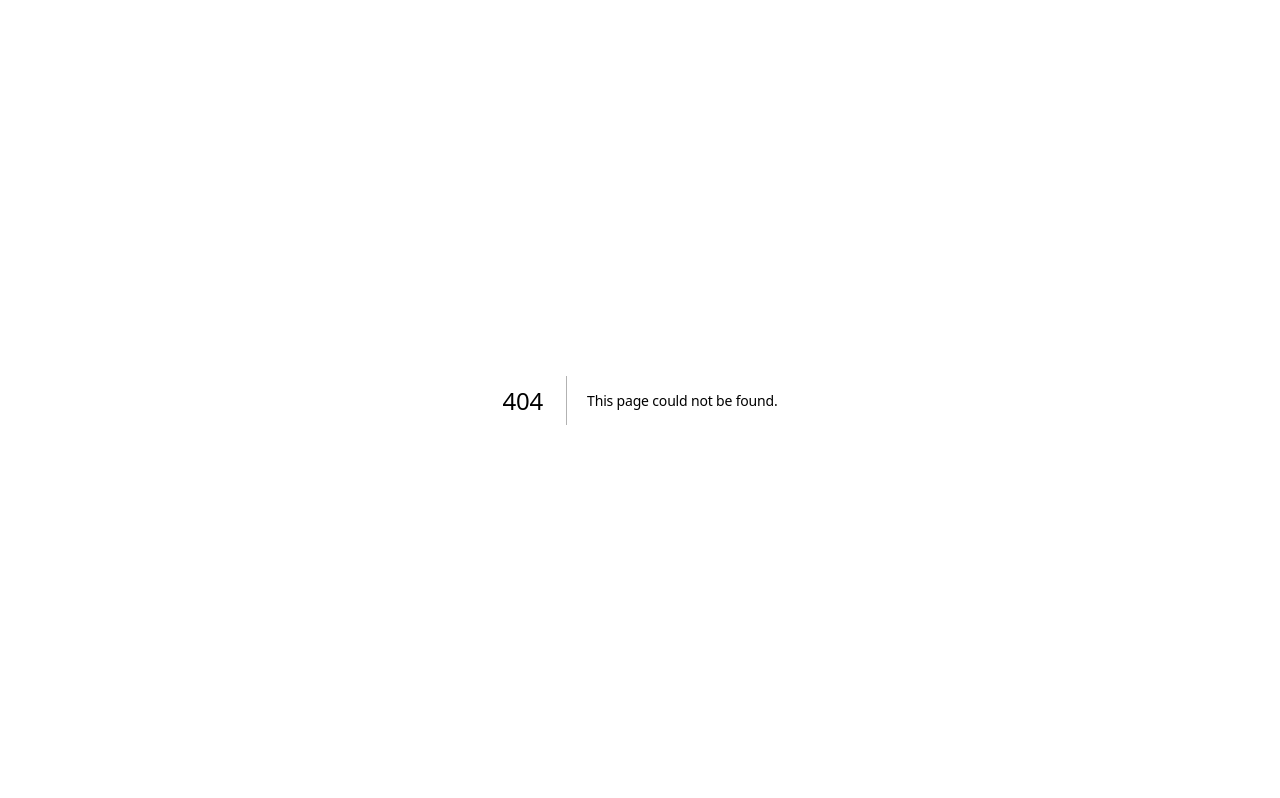
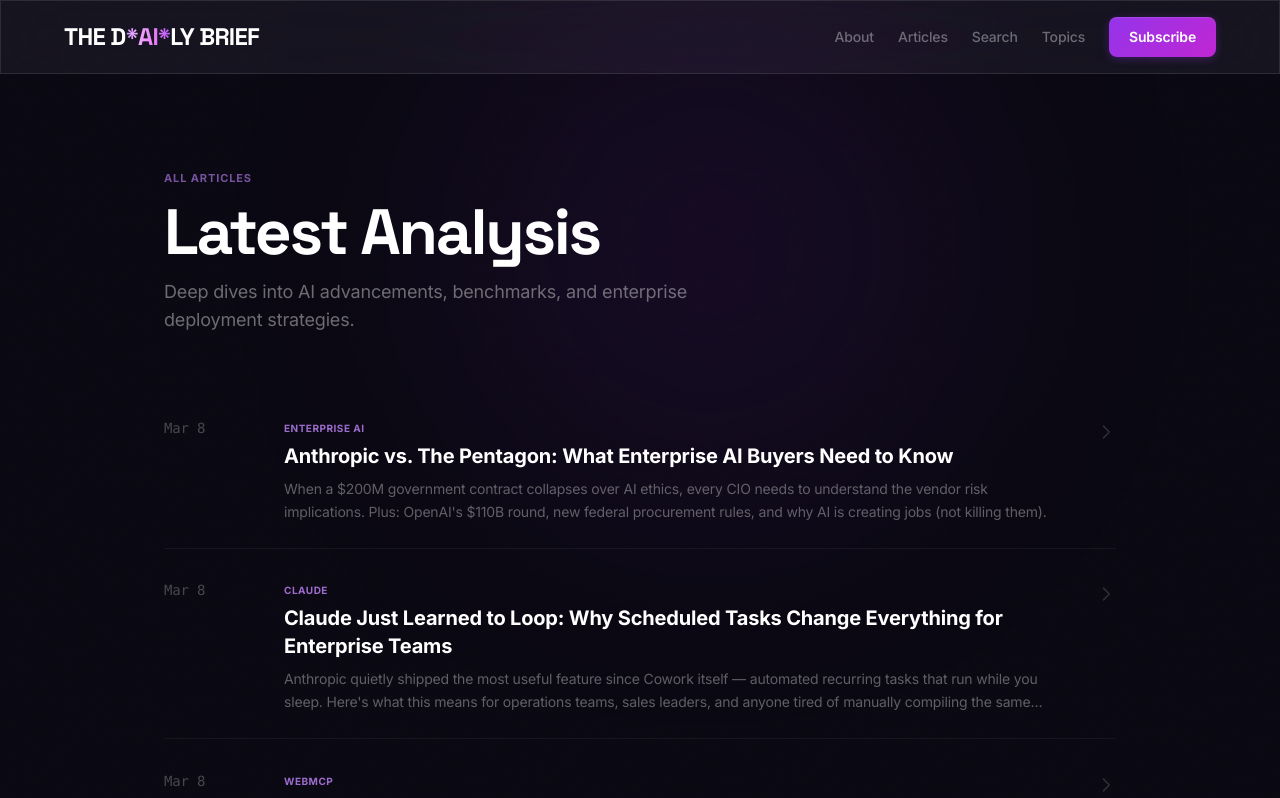
Before and after one commit to rajeshberi/beri.net, a Next.js app: page /articles in a window 1280 px wide. Before the commit this address had no page. Shown: the top 798 px of the page. Built offline with nearby package versions, Linux system fonts and the light colour scheme.

Commit message:
Rename Archive to Articles throughout site

```diff
--- a/app/archive/page.tsx
+++ b/app/articles/page.tsx
@@ -6,11 +6,11 @@
 import NewsletterSignup from '@/components/NewsletterSignup';
 
 export const metadata = {
-  title: 'Archive | THE D*AI*LY BRIEF',
-  description: 'All past editions of THE D*AI*LY BRIEF — Enterprise AI insights and deep dives',
+  title: 'Articles | THE D*AI*LY BRIEF',
+  description: 'All articles from THE D*AI*LY BRIEF — Enterprise AI insights and deep dives',
 };
 
-export default function ArchivePage() {
+export default function ArticlesPage() {
   const newsletters = getAllNewsletters();
 
   return (
@@ -25,9 +25,9 @@
         <main className="max-w-[1000px] mx-auto px-6 py-16 md:py-24">
           <ScrollReveal>
             <div className="mb-14 space-y-3">
-              <div className="label text-purple-400/60 mb-2">Newsletter Archive</div>
+              <div className="label text-purple-400/60 mb-2">All Articles</div>
               <h2 className="heading-xl">
-                All Editions
+                Latest Analysis
               </h2>
               <p className="text-lg text-white/40 max-w-xl">
                 Deep dives into AI advancements, benchmarks, and enterprise deployment strategies.
--- a/app/newsletter/[slug]/page.tsx
+++ b/app/newsletter/[slug]/page.tsx
@@ -84,7 +84,7 @@
           <nav className="flex items-center gap-2 text-xs text-white/30 mb-8" aria-label="Breadcrumb">
             <Link href="/" className="hover:text-purple-400 transition-colors">Home</Link>
             <span>/</span>
-            <Link href="/archive" className="hover:text-purple-400 transition-colors">Archive</Link>
+            <Link href="/articles" className="hover:text-purple-400 transition-colors">Articles</Link>
             <span>/</span>
             <span className="text-white/50 truncate max-w-[200px]">{newsletter.title}</span>
           </nav>
--- a/app/page.tsx
+++ b/app/page.tsx
@@ -110,7 +110,7 @@
                   <ScrollReveal>
                     <div className="flex items-center justify-between mb-10">
                       <h3 className="heading-md text-white/90">Latest Analysis</h3>
-                      <Link href="/archive" className="text-sm text-purple-400 hover:text-purple-300 font-semibold transition-colors inline-flex items-center gap-1 group/link">
+                      <Link href="/articles" className="text-sm text-purple-400 hover:text-purple-300 font-semibold transition-colors inline-flex items-center gap-1 group/link">
                         View all
                         <span className="transition-transform duration-200 group-hover/link:translate-x-0.5">→</span>
                       </Link>
--- a/app/sitemap.ts
+++ b/app/sitemap.ts
@@ -21,7 +21,7 @@
       priority: 1,
     },
     {
-      url: `${baseUrl}/archive`,
+      url: `${baseUrl}/articles`,
       lastModified: new Date(),
       changeFrequency: 'daily',
       priority: 0.9,
--- a/components/CategoryNav.tsx
+++ b/components/CategoryNav.tsx
@@ -42,7 +42,7 @@
       <div className="max-w-[1200px] mx-auto px-6 py-3.5">
         {/* Desktop: horizontal pills with dropdowns */}
         <div className="hidden md:flex items-center gap-2">
-          <Link href="/archive" className="category-pill category-pill-active">
+          <Link href="/articles" className="category-pill category-pill-active">
             Latest
           </Link>
           {CATEGORY_TAXONOMY.map(cat => (
@@ -59,7 +59,7 @@
         {/* Mobile: accordion */}
         <div className="md:hidden">
           <div className="flex items-center gap-2 overflow-x-auto scrollbar-hide">
-            <Link href="/archive" className="category-pill category-pill-active">
+            <Link href="/articles" className="category-pill category-pill-active">
               Latest
             </Link>
             {CATEGORY_TAXONOMY.map(cat => (
--- a/components/Footer.tsx
+++ b/components/Footer.tsx
@@ -19,7 +19,7 @@
             <div className="label text-white/25 mb-5">Navigate</div>
             <div className="space-y-3 body-sm">
               <div><Link href="/about" className="text-white/45 hover:text-purple-400 transition-colors duration-200">About</Link></div>
-              <div><Link href="/archive" className="text-white/45 hover:text-purple-400 transition-colors duration-200">Archive</Link></div>
+              <div><Link href="/articles" className="text-white/45 hover:text-purple-400 transition-colors duration-200">Articles</Link></div>
               <div><Link href="/search" className="text-white/45 hover:text-purple-400 transition-colors duration-200">Search</Link></div>
               <div><Link href="/tags" className="text-white/45 hover:text-purple-400 transition-colors duration-200">Topics</Link></div>
             </div>
--- a/components/Header.tsx
+++ b/components/Header.tsx
@@ -21,7 +21,7 @@
 
             <nav className="flex items-center gap-6" role="navigation" aria-label="Main navigation">
               <Link href="/about" className="nav-link hidden sm:block">About</Link>
-              <Link href="/archive" className="nav-link hidden sm:block">Archive</Link>
+              <Link href="/articles" className="nav-link hidden sm:block">Articles</Link>
               <Link href="/search" className="nav-link hidden sm:block">Search</Link>
               <Link href="/tags" className="nav-link hidden sm:block">Topics</Link>
               <a href="#newsletter" className="btn-primary !py-2.5 !px-5 !text-sm !rounded-lg hidden sm:inline-block">
--- a/components/MobileMenu.tsx
+++ b/components/MobileMenu.tsx
@@ -72,11 +72,11 @@
                 About
               </Link>
               <Link
-                href="/archive"
+                href="/articles"
                 className="block text-lg font-medium text-white/80 hover:text-white transition-colors py-3"
                 onClick={() => setIsOpen(false)}
               >
-                Archive
+                Articles
               </Link>
               <Link
                 href="/search"
```
